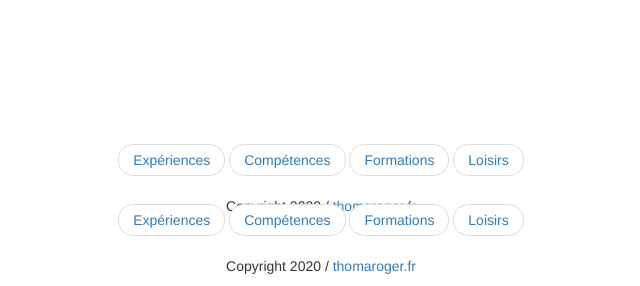
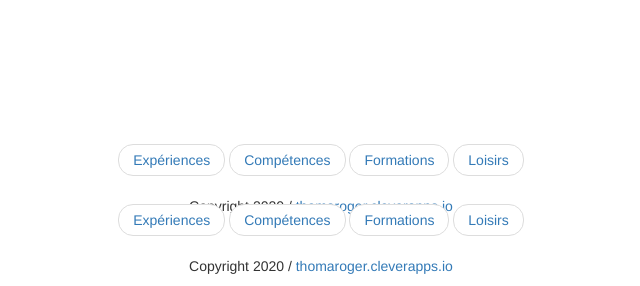
Before and after one commit to thomaroger/cv, a PHP site: template src/templates/footer.php in a window 1280 px wide. Shown: the part 594-880 px from the top of the page, without its empty margins (319-959 px from the left). Run offline with PHP 8.4, Linux system fonts and the light colour scheme; the template is opened without the code that fills it, so the values that code supplies are empty; some libraries are stand-ins or nearby versions.

Commit message:
fix conf

```diff
--- a/src/templates/footer.php
+++ b/src/templates/footer.php
@@ -18,7 +18,7 @@
 			           <a href="/others" class="brand">Loisirs</a>
 			          </li>
 		        	</ul>
-		        	<p class="muted credit">Copyright <?php echo date('Y'); ?> / <a href="http://www.thomaroger.fr">thomaroger.fr</a></p>
+		        	<p class="muted credit">Copyright <?php echo date('Y'); ?> / <a href="https://thomaroger.cleverapps.io/">thomaroger.cleverapps.io</a></p>
 
 	        	</div>
 		    </div>
--- a/src/templates/header.php
+++ b/src/templates/header.php
@@ -4,8 +4,8 @@
 <meta http-equiv="Content-Type" content="text/html; charset=utf-8" />
 <title>Thomas ROGER</title>
 
-    <link rel="stylesheet" type="text/css" href="lib/bootstrap/css/bootstrap.min.css" />
-    <link rel="stylesheet" type="text/css" href="web/css/prez.css" />
+    <link rel="stylesheet" type="text/css" href="/lib/bootstrap/css/bootstrap.min.css" />
+    <link rel="stylesheet" type="text/css" href="/web/css/prez.css" />
 
     <script type="text/javascript" src="/lib/jquery/jquery.js"></script>
     <script type="text/javascript" src="/lib/bootstrap/js/bootstrap.js"></script>
```
